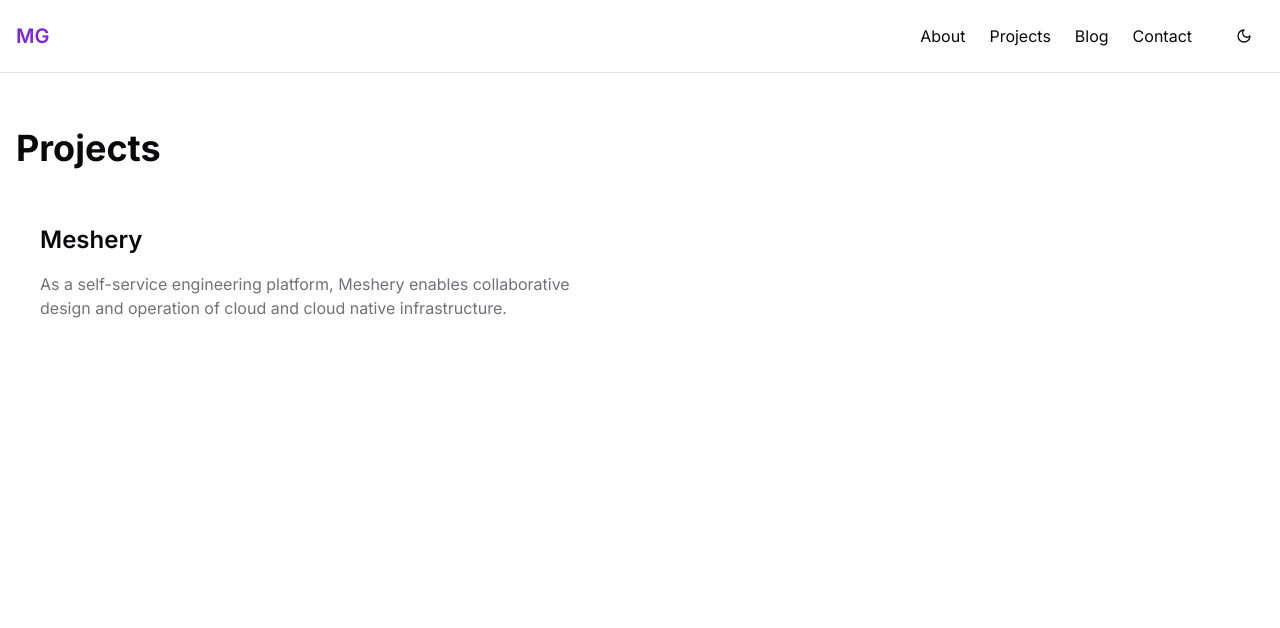
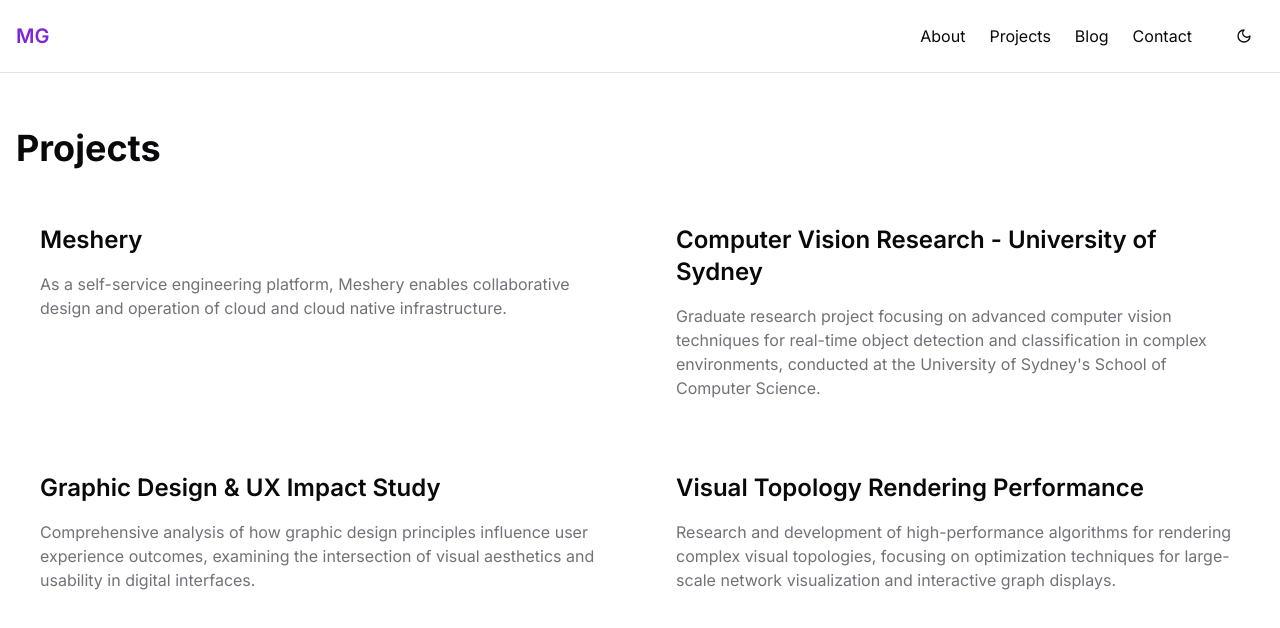
Before and after one commit to miacycle/mia-sydney-cycle, a React (Vite) app: page /projects in a window 1280 px wide. Shown: the top 628 px of the page. Built offline with nearby package versions, Linux system fonts and the light colour scheme.

Commit message:
Add new projects to projects list
Added three new projects to the projects list, detailing graduate studies at the University of Sydney in computer vision, graphic design/UX, and visual topology rendering algorithms.

```diff
--- a/src/pages/Projects.tsx
+++ b/src/pages/Projects.tsx
@@ -10,7 +10,27 @@ const Projects = () => {
           As a self-service engineering platform, Meshery enables collaborative design and operation of cloud and cloud native infrastructure.
           </p>
         </div>
-        {/* Add more project cards as needed */}
+
+        <div className="bg-card p-6 rounded-lg">
+          <h2 className="text-2xl font-semibold mb-4">Computer Vision Research - University of Sydney</h2>
+          <p className="text-muted-foreground">
+          Graduate research project focusing on advanced computer vision techniques for real-time object detection and classification in complex environments, conducted at the University of Sydney's School of Computer Science.
+          </p>
+        </div>
+
+        <div className="bg-card p-6 rounded-lg">
+          <h2 className="text-2xl font-semibold mb-4">Graphic Design & UX Impact Study</h2>
+          <p className="text-muted-foreground">
+          Comprehensive analysis of how graphic design principles influence user experience outcomes, examining the intersection of visual aesthetics and usability in digital interfaces.
+          </p>
+        </div>
+
+        <div className="bg-card p-6 rounded-lg">
+          <h2 className="text-2xl font-semibold mb-4">Visual Topology Rendering Performance</h2>
+          <p className="text-muted-foreground">
+          Research and development of high-performance algorithms for rendering complex visual topologies, focusing on optimization techniques for large-scale network visualization and interactive graph displays.
+          </p>
+        </div>
       </div>
     </div>
   );
```
